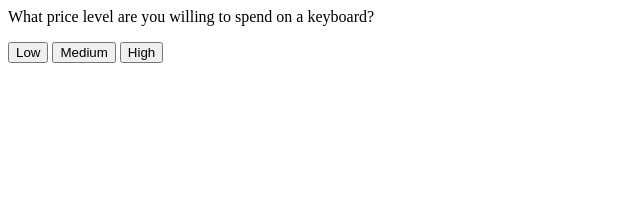
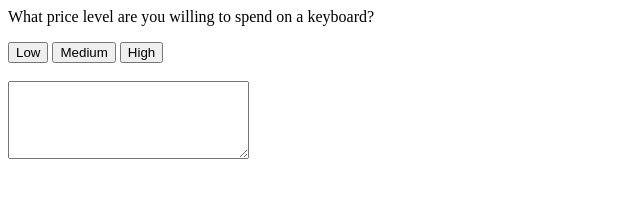
Before and after one commit to drewrip/HelperProject, a plain HTML site: page index.html in a window 1280 px wide. Shown: the whole page, without its empty margins (0-640 px from the left). Drawn offline with Linux system fonts and the light colour scheme.

Commit message:
Made text area

```diff
--- a/index.html
+++ b/index.html
@@ -8,4 +8,7 @@
 <button type="button" id="one" onclick="q1(1)">Low</button>
 <button type="button" id="two" onclick="q1(2)">Medium</button>
 <button type="button" id="three" onclick="q1(3)">High</button>
+<br><br>
+<textarea id="outputArea" style="font-family: Impact; font-size: 150%" ></textarea>
+
 <html>
```
